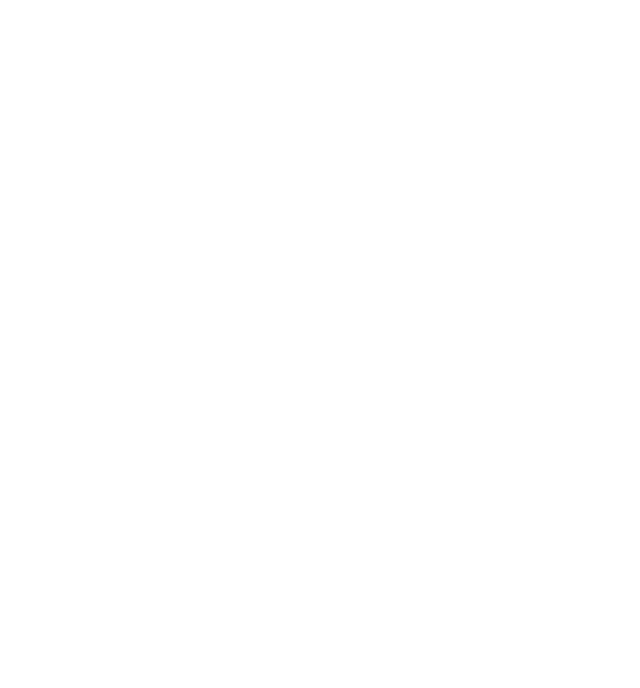
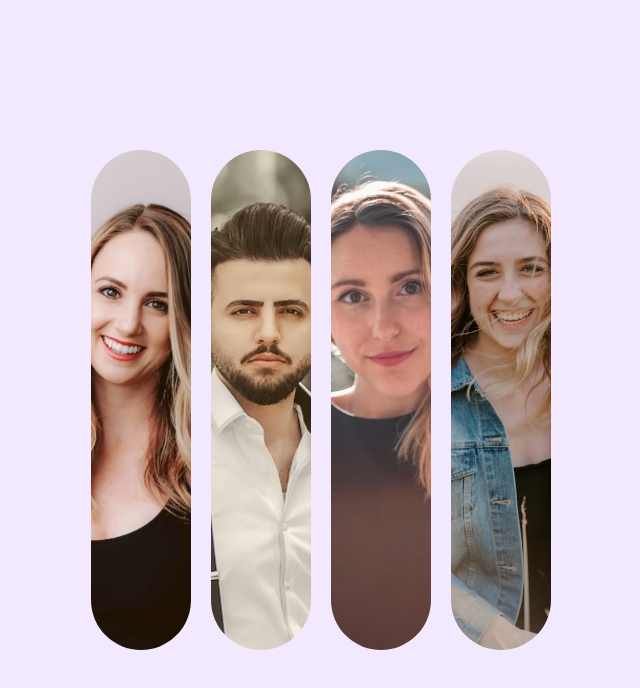
Before and after one commit to arissonlima/expandable-gallery, a plain HTML site: page index.html in a window 1280 px wide. Shown: the whole page, without its empty margins (319-959 px from the left). Drawn offline with Linux system fonts and the light colour scheme.

Commit message:
Added gallery styles and functions

```diff
--- a/css/style.css
+++ b/css/style.css
@@ -0,0 +1,70 @@
+*{
+  margin: 0;
+  padding: 0;
+  font-family: "Poppins", sans-serif;
+  box-sizing: border-box;
+}
+
+.container{
+  width: 100%;
+  height: 100vh;
+  background: #f2e9ff;
+  display: flex;
+  align-items: center;
+  justify-content: center;
+}
+
+.gallery{
+  display: flex;
+  align-items: center;
+  justify-content: center;
+}
+
+.img-box{
+  width: 100px;
+  height: 500px;
+  margin: 10px;
+  border-radius: 50px;
+  background: url(../images/image-1.png);
+  background-size: cover;
+  background-position: center;
+  position: relative;
+  transition: width 0.5s;
+}
+
+.img-box:nth-child(2){
+  background: url(../images/image-2.png);
+  background-size: cover;
+  background-position: center;
+}
+
+.img-box:nth-child(3){
+  background: url(../images/image-3.png);
+  background-size: cover;
+  background-position: center;
+}
+
+.img-box:nth-child(4){
+  background: url(../images/image-4.png);
+  background-size: cover;
+  background-position: center;
+}
+
+.img-box h3{
+  color: #ffffff;
+  position: absolute;
+  bottom: 0;
+  left: 30px;
+  opacity: 0;
+  transition: bottom 0.5s, opacity 0.5s;
+}
+
+.img-box:hover{
+  width: 300px;
+  cursor: pointer;
+}
+
+.img-box:hover h3{
+  opacity: 1;
+  bottom: 25px;
+}
--- a/index.html
+++ b/index.html
@@ -4,7 +4,25 @@
     <meta charset="UTF-8" />
     <meta http-equiv="X-UA-Compatible" content="IE=edge" />
     <meta name="viewport" content="width=device-width, initial-scale=1.0" />
-    <title>Gallery</title>
+    <title>Expanding Gallery</title>
+    <link rel="stylesheet" href="./css/style.css" />
   </head>
-  <body></body>
+  <body>
+    <div class="container">
+      <div class="gallery">
+        <div class="img-box">
+          <h3>Madison</h3>
+        </div>
+        <div class="img-box">
+          <h3>Mathew</h3>
+        </div>
+        <div class="img-box">
+          <h3>Hannah</h3>
+        </div>
+        <div class="img-box">
+          <h3>Jennifer</h3>
+        </div>
+      </div>
+    </div>
+  </body>
 </html>
```
